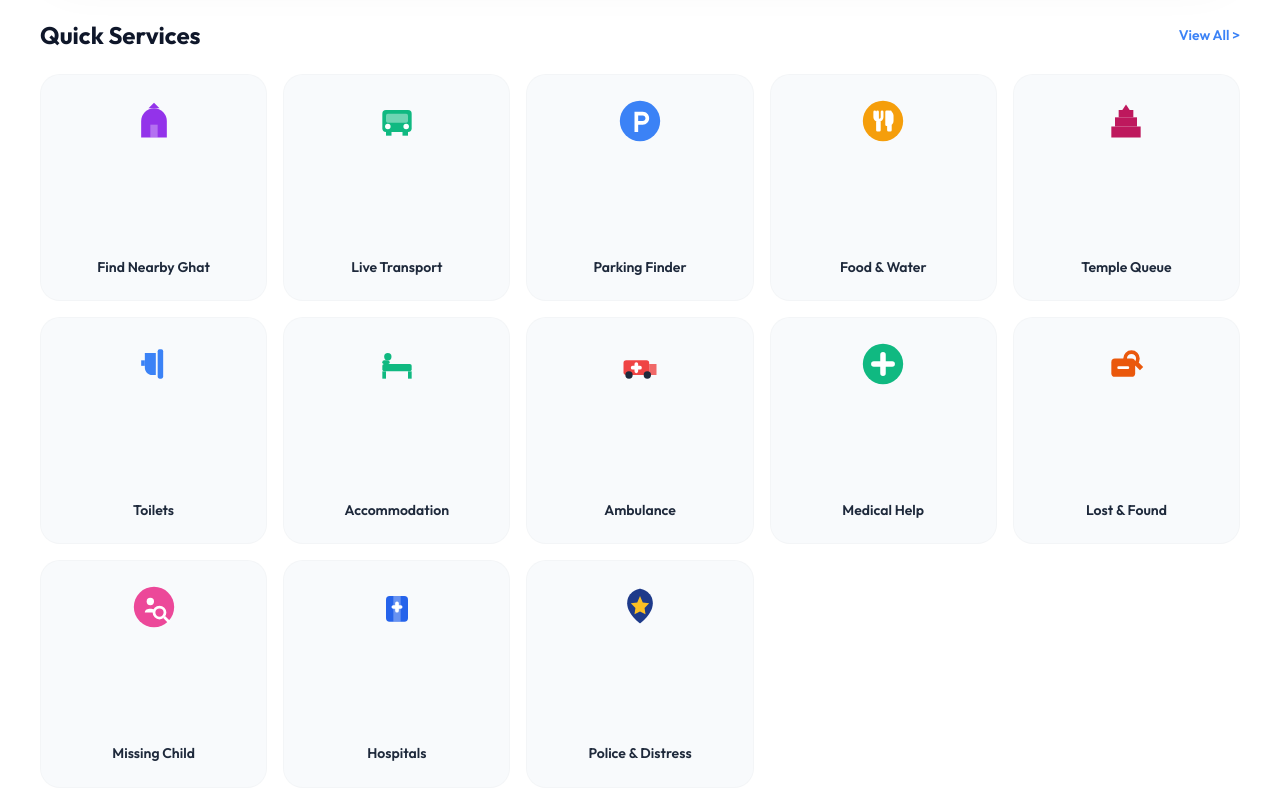
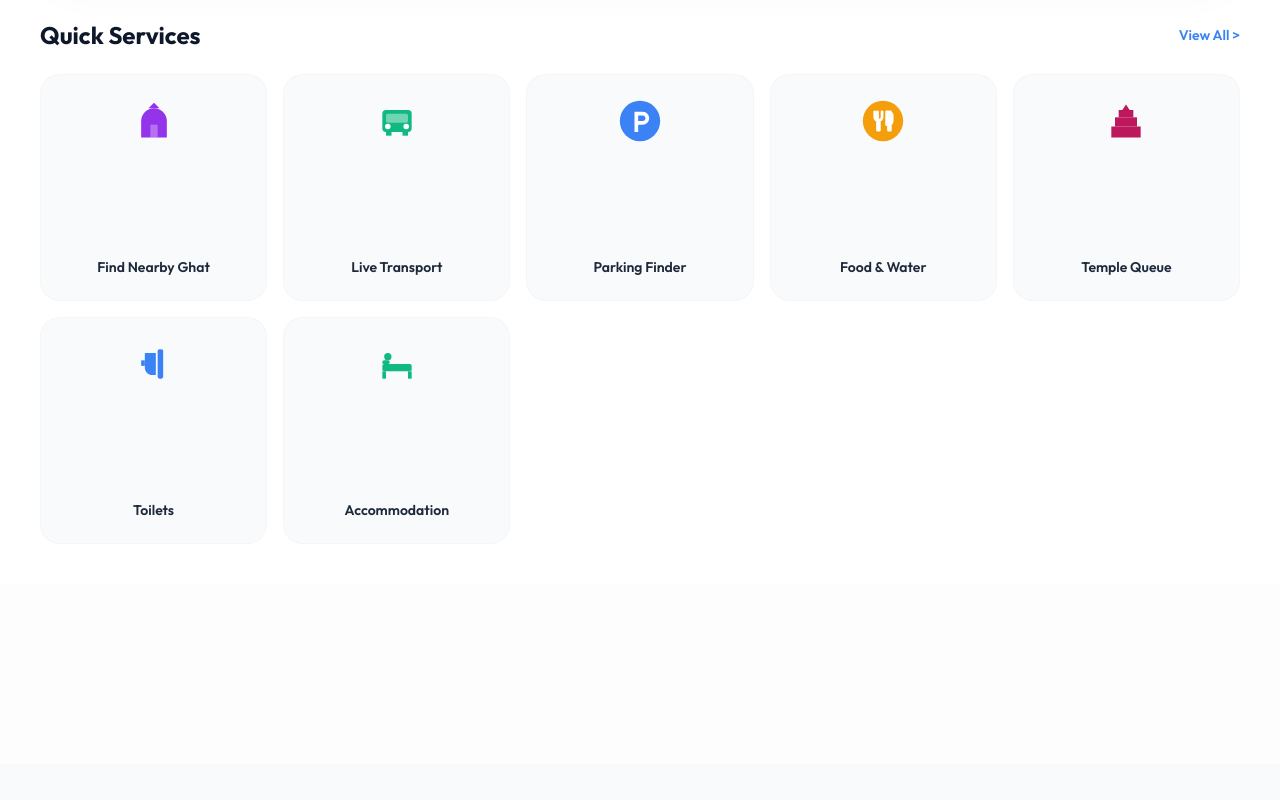
Before and after one commit to heybyteofficial/GOVT_2027, a React (Vite) app: page / in a window 1280 px wide. Shown: the part 890-1690 px from the top of the page. After the commit the page ends 1654 px from the top, so only its background shows below. Built offline with nearby package versions, Linux system fonts and the light colour scheme.

Commit message:
Remove emergency items from Quick Services grid as requested

```diff
--- a/src/components/QuickServices/QuickServices.tsx
+++ b/src/components/QuickServices/QuickServices.tsx
@@ -124,12 +124,6 @@ const services = [
   { id: 7, label: 'Temple Queue', icon: Icons.TempleQueue },
   { id: 8, label: 'Toilets', icon: Icons.Toilets },
   { id: 9, label: 'Accommodation', icon: Icons.Accommodation },
-  { id: 10, label: 'Ambulance', icon: Icons.Ambulance, target: 'emergency' },
-  { id: 11, label: 'Medical Help', icon: Icons.MedicalHelp, target: 'emergency' },
-  { id: 12, label: 'Lost & Found', icon: Icons.LostFound, target: 'emergency' },
-  { id: 13, label: 'Missing Child', icon: Icons.MissingChild, target: 'emergency' },
-  { id: 14, label: 'Hospitals', icon: Icons.Hospitals, target: 'emergency' },
-  { id: 15, label: 'Police & Distress', icon: Icons.Police, target: 'emergency' },
 ];
 
 interface QuickServicesProps {
@@ -163,11 +157,9 @@ const QuickServices: React.FC<QuickServicesProps> = ({ onSelectService }) => {
                   onSelectService('toilets');
                 } else if (service.id === 9 && onSelectService) {
                   onSelectService('transit-camps');
-                } else if ((service.id === 10 || service.id === 11 || service.id === 12 || service.id === 13 || service.id === 14 || service.id === 15 || service.target === 'emergency') && onSelectService) {
-                  onSelectService('emergency-sos');
                 }
               }}
-              style={(service.id === 1 || service.id === 2 || service.id === 3 || service.id === 5 || service.id === 8 || service.id === 9 || service.id === 10 || service.id === 11 || service.id === 12 || service.id === 13 || service.id === 14 || service.id === 15 || service.target === 'emergency') ? { cursor: 'pointer' } : undefined}
+              style={(service.id === 1 || service.id === 2 || service.id === 3 || service.id === 5 || service.id === 8 || service.id === 9) ? { cursor: 'pointer' } : undefined}
             >
               <div className={styles.iconWrapper}>
                 <service.icon />
```
